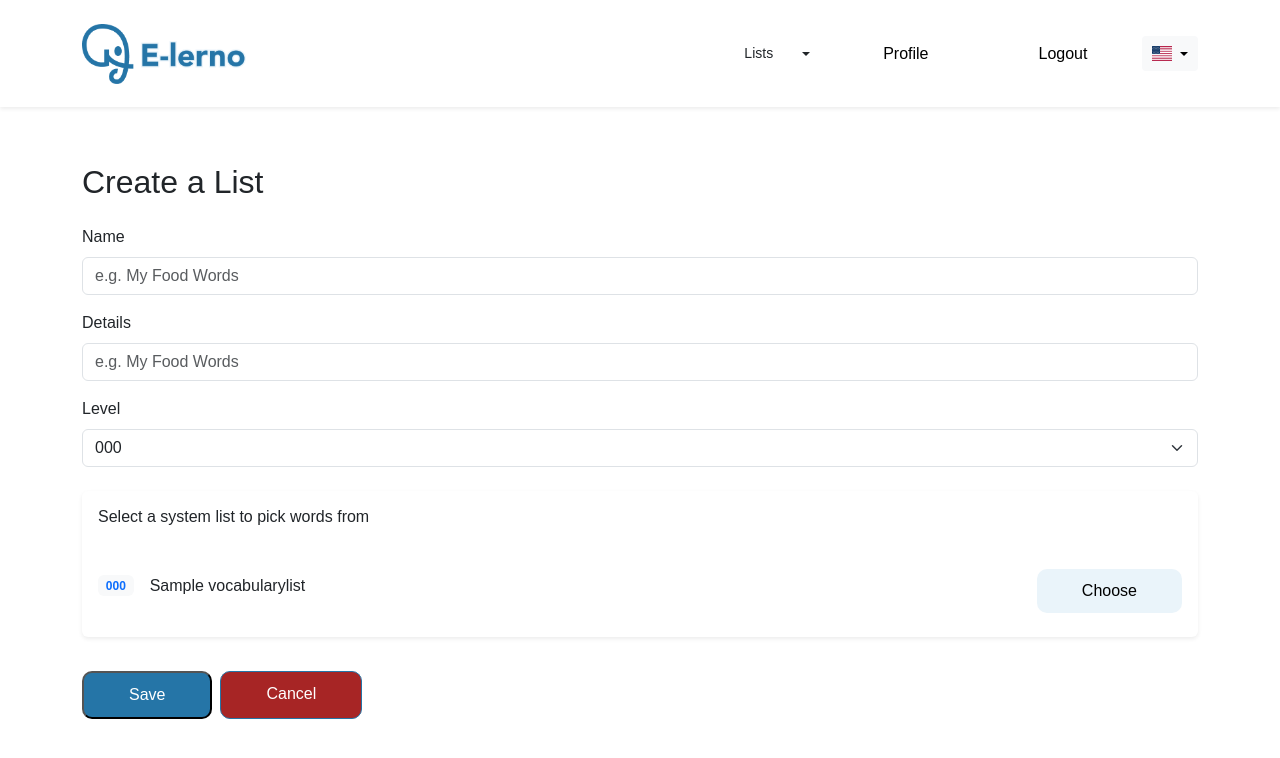
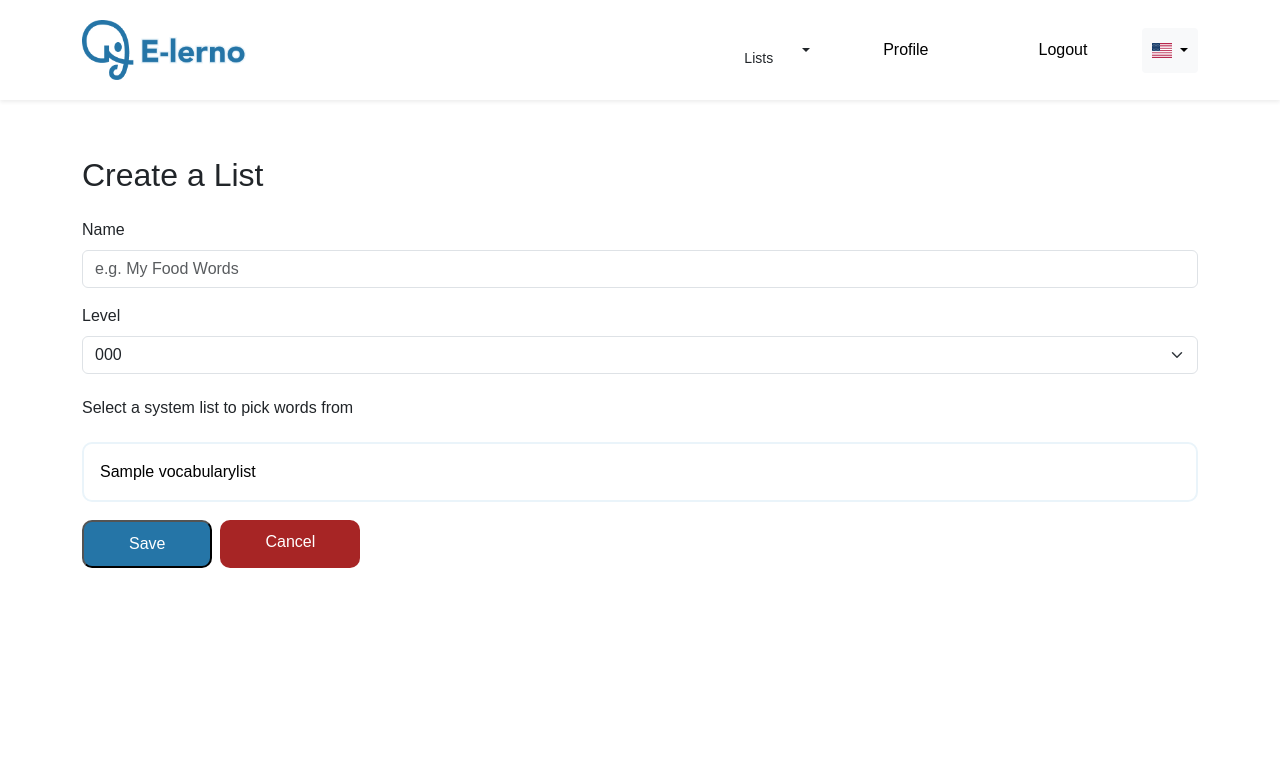
Before and after one commit to Group-Projects-FIAE/sprach-lernen-app, a Django app: page /vocab/lists/create/ in a window 1280 px wide. Shown: the top 758 px of the page. Run offline with Django 5.2, Linux system fonts and the light colour scheme; a user stored in the database is signed in; tables that the repository leaves empty hold one stand-in row (values such as "Sample post").

Commit message:
system list peaker redesign

```diff
--- a/templates/base.html
+++ b/templates/base.html
@@ -28,7 +28,7 @@
                 {% if user.is_authenticated %}
                 <div class="btn-group p-2">
                     <button class="btn" >
-                             <a class="btn" href="vocab_lists" role="button">
+                             <a class="btn" href="{% url 'vocab_lists' %}" role="button">
                                 Lists
                           </a>
                     </button>
--- a/templates/static/style.css
+++ b/templates/static/style.css
@@ -108,6 +108,7 @@
             cursor: pointer;
             font-size: 14px;
             max-width: 200px;
+            height: 45px;
         }
 
         .btn-save {
@@ -123,7 +124,6 @@
 
         .btn-cancel {
             border-radius: 10px;
-            border: 1px solid #2575A7;
             background-color: #EAF4FA;
             color: black;
         }
--- a/templates/vocab/create_list.html
+++ b/templates/vocab/create_list.html
@@ -17,11 +17,6 @@
                     <input type="text" name="name" id="id_name" class="form-control" required
                         placeholder="e.g. My Food Words" value="{% if source_list %}{{ source_list.name }} Copy{% endif %}">
                 </div>
-                <div class="mb-3">
-                    <label for="id_name" class="form-label">Details</label>
-                    <input type="text" name="name" id="id_description" class="form-control" required
-                        placeholder="e.g. My Food Words" value="">
-                </div>
                 <div class="mb-0">
                     <label for="id_level" class="form-label">Level</label>
                     <select name="level" id="id_level" class="form-select" required>
@@ -35,10 +30,48 @@
                 </div>
         </div>
 
+        {%if not source_list %}
+            <div class="mt-2">
+                <h5 class="card-title h6 mb-4">Select a system list to pick words from</h5>
+                {% for lst in system_lists %}
+                 <a  href="{% url 'create_list' %}?from={{ lst.pk }}" class="text-decoration-none" >
+                     <div class="list-item d-flex justify-content-between align-items-center p-3 my-2" data-list-id="{{ lst.pk }}">
+                        {{ lst.name }}
+                    </div>
+                 </a>
+                {% empty %}
+                <div class="text-center py-4">
+                    <p class="text-muted mb-0">No system lists available.</p>
+                </div>
+                {% endfor %}
+            </div>
+        {% endif %}
         {% if source_list %}
+        <div class="mt-2">
+                <h5 class="card-title h6 mb-4">Select a system list to pick words from</h5>
+                {% for lst in system_lists %}
+                    {% if source_list.name == lst.name %}
+                 <a  href="{% url 'create_list' %}?from={{ lst.pk }}" class="text-decoration-none" >
+                     <div class="list-item-selected d-flex justify-content-between align-items-center p-3 my-2" data-list-id="{{ lst.pk }}">
+                        {{ lst.name }}
+                    </div>
+                 </a>
+                {% else %}
+                <a  href="{% url 'create_list' %}?from={{ lst.pk }}" class="text-decoration-none" >
+                     <div class="list-item d-flex justify-content-between align-items-center p-3 my-2" data-list-id="{{ lst.pk }}">
+                        {{ lst.name }}
+                    </div>
+                 </a>
+                {% endif %}
+                {% empty %}
+                <div class="text-center py-4">
+                    <p class="text-muted mb-0">No system lists available.</p>
+                </div>
+                {% endfor %}
+            </div>
         <div class="tbldiv rounded-3 my-3 overflow-scroll">
             <table class="table table-hover"></table>
-                <h5 class="h6 mb-4">Select words from: {{ source_list.name }}</h5>
+                <h5 class="h6 mb-4">Select words from: <span class="fw-bold">{{ source_list.name }}</span></h5>
                 <div class="row g-3">
                     {% for word in source_words %}
                     <div class="col-md-6 col-lg-4">
@@ -55,31 +88,6 @@
                 </div>
         </div>
         {% endif %}
-
-        {% if not source_list %}
-        <div class="card shadow-sm border-0 mb-4">
-            <div class="card-body">
-                <h5 class="card-title h6 mb-4">Select a system list to pick words from</h5>
-                <div class="list-group list-group-flush">
-                    {% for lst in system_lists %}
-                    <div class="list-group-item d-flex justify-content-between align-items-center px-0">
-                        <div class="d-flex align-items-center gap-3">
-                            <span class="badge bg-light text-primary">{{ lst.level.code }}</span>
-                            <span class="fw-medium">{{ lst.name }}</span>
-                        </div>
-                        <a href="{% url 'create_list' %}?from={{ lst.pk }}"
-                            class="btn-choose">Choose</a>
-                    </div>
-                    {% empty %}
-                    <div class="text-center py-4">
-                        <p class="text-muted mb-0">No system lists available.</p>
-                    </div>
-                    {% endfor %}
-                </div>
-            </div>
-        </div>
-        {% endif %}
-
         <div class="d-flex gap-2">
             <button type="submit" class="btn-start">Save</button>
             {% if source_list %}
@@ -94,36 +102,42 @@
 <style>
         .btn-choose {
             display: inline-block;
-            background: #EAF4FA;
+            background: #d0e7f4;
             color: black;
             padding: 10px 45px;
-            border-style: 2px solid #E9F1F6;
+            border: 2px solid #E9F1F6;
             border-radius: 10px;
             text-decoration: none;
             margin-top: 10px;
-            width: 200px
-            height: 40px;
-        }
-
-        .btn-choose:hover{
-            box-shadow: 0px 4px 8px #D9D9D9;
-        }
-
-        .btn-cancel{
-            display: inline-block;
-            background: #A72525;
-            color: white;
-            padding: 10px 45px;
-            border-radius: 10px;
-            text-decoration: none;
-            margin-top: 10px;
-            width: 200px
+            width: 200px;
             height: 40px;
         }
 
         .btn-cancel:hover{
             box-shadow: 0px 4px 8px #D9D9D9;
         }
+
+        .list-item{
+            background: #fff;
+            border: 2px solid #EAF4FA;
+            border-radius: 10px;
+            text-decoration: none;
+            color: black;
+            cursor: pointer;
+        }
+
+        .list-item:hover{
+            border: 2px solid #2575A7;
+        }
+
+        .list-item-selected{
+            border-radius: 10px;
+            text-decoration: none;
+            color: black;
+            cursor: pointer;
+            background: #d0e7f4;
+            border: 2px solid #2575A7;
+        }
 </style>
 
 
```
